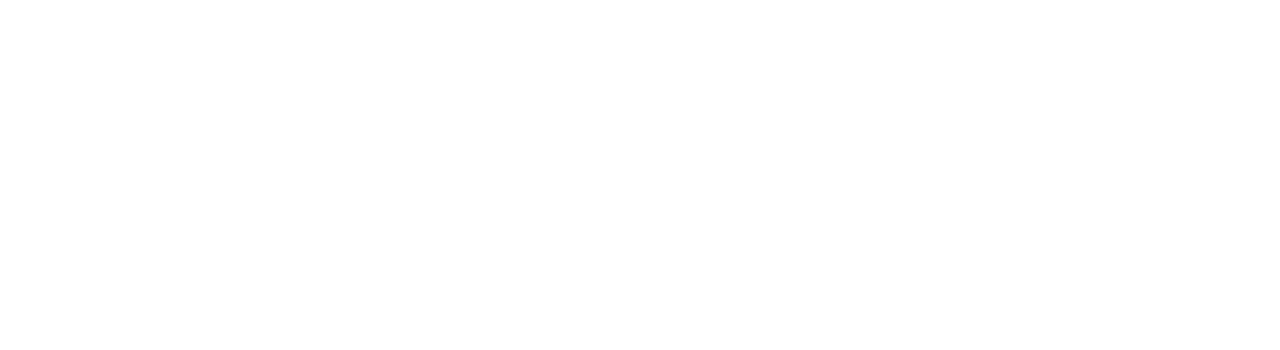
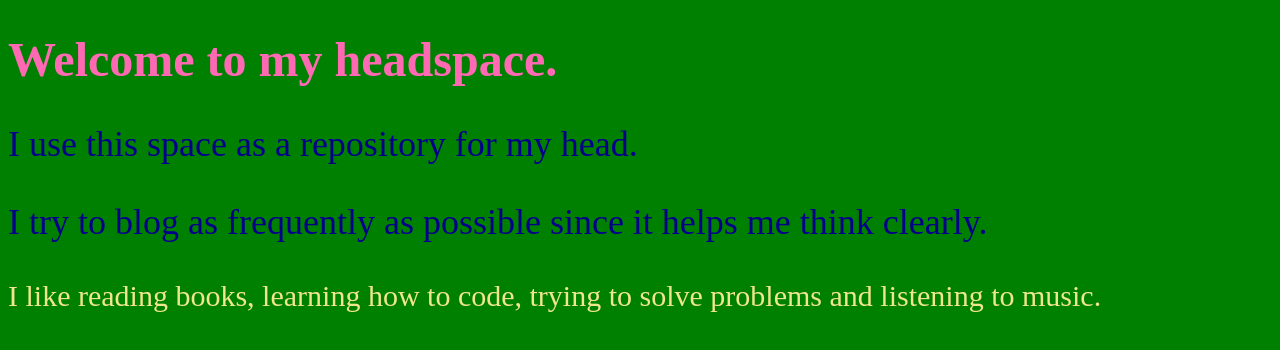
Before and after one commit to raul2501/TA-STYLE-introduction-to-web-and-html-css-THaaaa, a website: page block-BHaaaf/index.html in a window 1280 px wide. Drawn offline with Linux system fonts and the light colour scheme.

Commit message:
Added index file and stylesheet for first assignment

```diff
--- a/block-BHaaaf/index.html
+++ b/block-BHaaaf/index.html
@@ -1,9 +1,15 @@
-<!--
-  ### Create a simple page with an external stylesheet.
+<!DOCTYPE html>
+<html lang="eng">
+    <head>
+        <meta charset="UTF-8">
+        <title> Rahul Mathur </title>
+        <link rel="stylesheet" href="style.css">
+    </head>
+        <body>
+            <h1 class="heading"> Welcome to my headspace. </h1>
+            <p> I use this space as a repository for my head.  </p>
+            <p> I try to blog as frequently as possible since it helps me think clearly.</p>
+            <div id="unique"> I like reading books, learning how to code, trying to solve problems and listening to music. </div>
+        </body>
 
-  TODO:
-    - Create a simple page `(index.html)` with one heading following with a long paragraph.
-    - Create an external stylesheet `(style.css)` and change the color and font size of the heading and paragraph.
-    - Also, change the background color of the body.
-    - Use different selectors to select different elements.
--->
+</html>
--- /dev/null
+++ b/block-BHaaaf/style.css
@@ -0,0 +1,15 @@
+body {
+    background-color: green;
+}
+p {
+    color: darkblue;
+    font-size: 36px;
+}
+.heading {
+    color: hotpink;
+    font-size: 48px;
+}
+#unique {
+    color: khaki;
+    font-size: 30px;
+}
```
